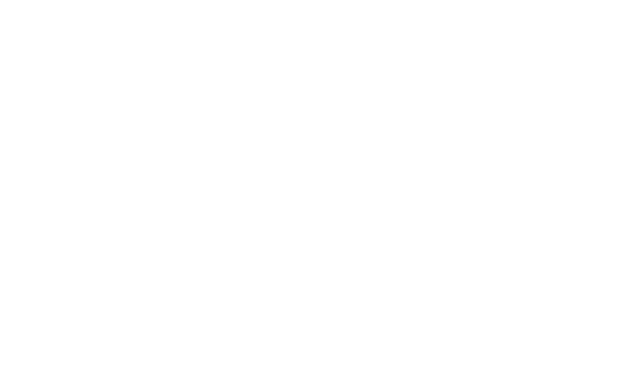
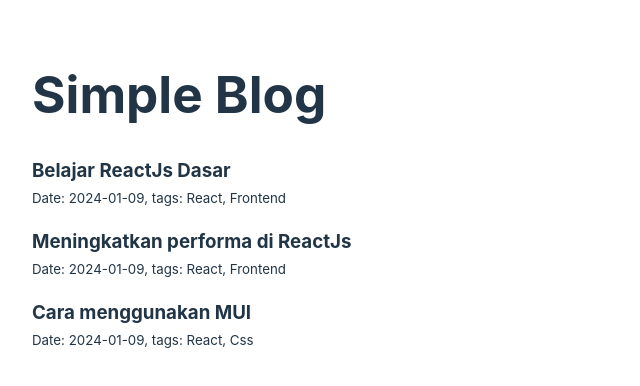
Before and after one commit to Safarqwerty/fundamental-react, a React (Vite) app: page / in a window 1280 px wide. Shown: the top 386 px of the page, without its empty margins (0-640 px from the left). Built offline with nearby package versions, Linux system fonts and the light colour scheme.

Commit message:
perbaiki error kode

```diff
--- a/src/App.jsx
+++ b/src/App.jsx
@@ -1,10 +1,10 @@
-import './App.css'
-import Homepage from './pages/index'
+import './App.css';
+import Homepage from './pages/Index';
 
 function App() {
   return (
     <div className='App'>
-
+      <Homepage />
     </div>
   )
 }
--- a/src/components/Article.jsx
+++ b/src/components/Article.jsx
@@ -1,12 +1,30 @@
-function Article (props) {
+// Import library prop-types untuk melakukan validasi tipe data properti
+import PropTypes from 'prop-types';
+
+// Komponen Article menerima props yang berisi title, date, dan tags
+function Article(props) {
     return (
         <>
-            <h3>{props.title}</h3>
-            <small>
-                Date : {props.date}, tags : {props.tags.join(", ")}
-            </small>
+        {/* Menampilkan judul artikel */}
+        <h3>{props.title}</h3>
+
+        {/* Menampilkan informasi tambahan seperti tanggal dan tag */}
+        <small>
+            Date: {props.date}, tags: {props.tags.join(", ")}
+        </small>
         </>
     );
 }
 
+// Melakukan validasi tipe data untuk setiap properti yang diterima oleh komponen Article
+Article.propTypes = {
+  // title harus berupa string dan wajib ada (isRequired)
+    title: PropTypes.string.isRequired,
+  // date harus berupa string dan wajib ada (isRequired)
+    date: PropTypes.string.isRequired,
+  // tags harus berupa array yang berisi string dan wajib ada (isRequired)
+    tags: PropTypes.arrayOf(PropTypes.string).isRequired,
+};
+
+// Ekspor komponen Article agar dapat digunakan di tempat lain dalam aplikasi
 export default Article;
--- a/src/pages/index.jsx
+++ b/src/pages/index.jsx
@@ -6,7 +6,11 @@
         <>
             <h1>Simple Blog</h1>
             {posts.map((blog) => (
-                <Article title={blog.title} tags={blog.tags} date={blog.date} />
+                <Article
+                    key={blog.id}
+                    title={blog.title}
+                    tags={blog.tags}
+                    date={blog.date} />
             ))}
         </>
     );
```
